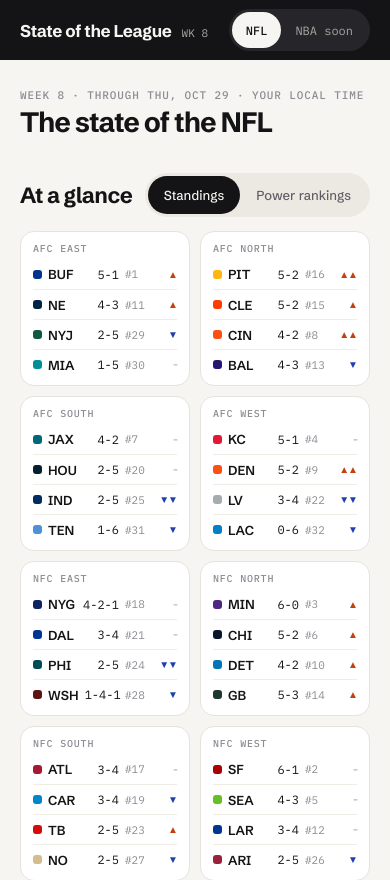
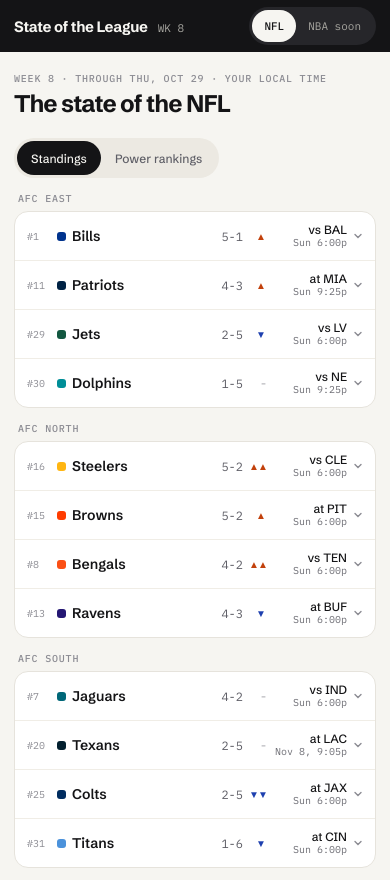
Before and after one commit to bdavey619/state-of-the-league, a React (Vite) app: page / in a window 390 px wide. Shown: the top 880 px of the page. Built offline with nearby package versions, Linux system fonts and the light colour scheme.

Commit message:
Compact phone layout: one tappable line per team
Co-Authored-By: Claude Opus 5.5 <noreply@anthropic.com>
Claude-Session: https://claude.ai/code/session_012TXsz3jFeEauD8NU3797jq

```diff
--- a/src/App.jsx
+++ b/src/App.jsx
@@ -1,6 +1,7 @@
 import { useEffect, useState } from 'react';
 import Glance from './components/Glance.jsx';
 import Conference from './components/Conference.jsx';
+import MobileList from './components/MobileList.jsx';
 import { updatedLabel } from './format.js';
 
 export default function App() {
@@ -44,11 +45,16 @@ export default function App() {
               <h1>The state of the NFL</h1>
             </div>
 
-            <Glance conferences={data.conferences} />
+            <div className="desktop-only">
+              <Glance conferences={data.conferences} />
+              {data.conferences.map((c) => (
+                <Conference key={c.abbr} conf={c} />
+              ))}
+            </div>
 
-            {data.conferences.map((c) => (
-              <Conference key={c.abbr} conf={c} />
-            ))}
+            <div className="mobile-only">
+              <MobileList conferences={data.conferences} />
+            </div>
 
             <footer className="footer">
               <p>
--- /dev/null
+++ b/src/components/MobileList.jsx
@@ -0,0 +1,85 @@
+import { useMemo, useState } from 'react';
+import { nextLabel, record } from '../format.js';
+import Heat from './Heat.jsx';
+
+// Phone layout: one compact line per team; tap to open its storyline and player to watch.
+export default function MobileList({ conferences }) {
+  const [view, setView] = useState('standings');
+  const [open, setOpen] = useState(null);
+
+  const groups = useMemo(() => {
+    const divisions = conferences.flatMap((c) => c.divisions);
+    if (view === 'standings') return divisions.map((d) => ({ name: d.name, teams: d.teams }));
+    const all = divisions.flatMap((d) => d.teams).sort((a, b) => a.rank - b.rank);
+    return [{ name: 'Power rankings', teams: all }];
+  }, [conferences, view]);
+
+  return (
+    <section className="m-list" aria-label="Teams">
+      <div className="segmented m-toggle" role="group" aria-label="Sort teams">
+        <button type="button" aria-pressed={view === 'standings'} onClick={() => setView('standings')}>
+          Standings
+        </button>
+        <button type="button" aria-pressed={view === 'power'} onClick={() => setView('power')}>
+          Power rankings
+        </button>
+      </div>
+
+      {groups.map((g) => (
+        <div className="m-group" key={g.name}>
+          {view === 'standings' && <div className="mono m-group-name">{g.name}</div>}
+          <div className="m-card">
+            {g.teams.map((t) => {
+              const isOpen = open === t.abbr;
+              const next = nextLabel(t.next);
+              return (
+                <div className={`m-team${isOpen ? ' open' : ''}`} key={t.abbr}>
+                  <button
+                    type="button"
+                    className="m-row"
+                    aria-expanded={isOpen}
+                    onClick={() => setOpen(isOpen ? null : t.abbr)}
+                  >
+                    <span className="mono m-rank">{view === 'power' ? t.rank : `#${t.rank}`}</span>
+                    <span className="swatch" style={{ background: t.color }} aria-hidden="true" />
+                    <span className="m-name">{t.name}</span>
+                    <span className="mono m-rec">{record(t)}</span>
+                    <Heat label={t.heat} />
+                    <span className="m-next">
+                      <span className="m-opp">{next.opp}</span>
+                      <span className="mono m-when">{next.when}</span>
+                    </span>
+                    <svg className="m-chev" width="10" height="10" viewBox="0 0 10 10" aria-hidden="true">
+                      <path d="M2 3.5l3 3 3-3" fill="none" stroke="currentColor" strokeWidth="1.4" strokeLinecap="round" />
+                    </svg>
+                  </button>
+                  {isOpen && (
+                    <div className="m-detail">
+                      <p>{t.story}</p>
+                      <div className="m-player">
+                        <span className="mono m-label">Watch</span>
+                        <span>
+                          <strong>{t.player?.name}</strong> <span className="mono pos">{t.player?.pos}</span>
+                          <span className="player-line"> · {t.player?.line}</span>
+                        </span>
+                      </div>
+                    </div>
+                  )}
+                </div>
+              );
+            })}
+          </div>
+        </div>
+      ))}
+
+      <div className="mono legend">
+        <span><span className="heat up">▲▲</span> Hot</span>
+        <span><span className="heat up">▲</span> Warm</span>
+        <span><span className="heat flat">–</span> Steady</span>
+        <span><span className="heat down">▼</span> Cool</span>
+        <span><span className="heat down">▼▼</span> Cold</span>
+        <span># power rank · tap a team for more</span>
+      </div>
+    </section>
+  );
+}
--- a/src/format.js
+++ b/src/format.js
@@ -21,13 +21,13 @@ function shortTime(d) {
   return TIME.format(d).replace(/\s?(AM|PM)$/, (_, p) => p[0].toLowerCase());
 }
 
-// Kickoff label in the viewer's own time zone: "Sun 10:00a" within a week, else "Nov 8 · 10:00a".
+// Kickoff label in the viewer's own time zone: "Sun 10:00a" within a week, else "Nov 8, 10:00a".
 export function kickoffLabel(iso, now = new Date()) {
   if (!iso) return '';
   const d = new Date(iso);
   const days = (d - now) / 86400000;
   if (days > -1 && days < 6) return `${DAY.format(d)} ${shortTime(d)}`;
-  return `${DATE.format(d)} · ${shortTime(d)}`;
+  return `${DATE.format(d)}, ${shortTime(d)}`;
 }
 
 export function nextLabel(next) {
--- a/src/styles.css
+++ b/src/styles.css
@@ -154,12 +154,51 @@ h2 { margin: 0; font-weight: 700; font-size: 22px; letter-spacing: -0.025em; }
 }
 .footer p { margin: 0 0 6px; }
 
+/* Desktop vs phone layouts */
+.desktop-only { display: flex; flex-direction: column; gap: 36px; }
+.mobile-only { display: none; }
+
+/* Phone list */
+.m-list { display: flex; flex-direction: column; gap: 14px; }
+.m-toggle { align-self: flex-start; }
+.m-group { display: flex; flex-direction: column; gap: 6px; }
+.m-group-name {
+  padding: 0 4px; font-size: 10px; font-weight: 500; letter-spacing: 0.08em;
+  text-transform: uppercase; color: var(--dim);
+}
+.m-card { background: var(--card); border: 1px solid var(--line); border-radius: 14px; overflow: hidden; }
+.m-team + .m-team { border-top: 1px solid var(--hair); }
+.m-row {
+  display: grid;
+  grid-template-columns: 24px 9px minmax(0, 1fr) 38px 16px 76px 10px;
+  gap: 6px; align-items: center;
+  width: 100%; min-height: 48px; padding: 6px 12px;
+  border: 0; background: transparent; color: var(--ink); text-align: left; cursor: pointer;
+}
+.m-rank { font-size: 10px; color: var(--dim); }
+.m-name { font-weight: 600; font-size: 14px; white-space: nowrap; overflow: hidden; text-overflow: ellipsis; }
+.m-rec { font-size: 12px; color: var(--muted); white-space: nowrap; text-align: right; }
+.m-next { display: flex; flex-direction: column; align-items: flex-end; line-height: 1.2; }
+.m-opp { font-size: 12px; font-weight: 500; white-space: nowrap; }
+.m-when { font-size: 10px; color: var(--faint); white-space: nowrap; }
+.m-chev { color: var(--dim); transition: transform 0.15s ease; }
+.m-team.open .m-chev { transform: rotate(180deg); }
+.m-team.open { background: #fbfaf7; }
+.m-detail { padding: 0 14px 12px 51px; display: flex; flex-direction: column; gap: 8px; }
+.m-detail p { margin: 0; font-size: 13px; line-height: 1.45; color: var(--text); }
+.m-player { display: flex; gap: 8px; align-items: baseline; font-size: 13px; line-height: 1.4; }
+.m-player strong { font-weight: 600; }
+.m-label { flex: none; font-size: 9px; letter-spacing: 0.08em; text-transform: uppercase; color: var(--dim); }
+
 @media (max-width: 760px) {
-  .row {
-    grid-template-columns: minmax(0, 1fr) auto;
-    grid-template-areas: 'team next' 'story story' 'player player';
-  }
-  .row-head { display: none; }
-  .next { text-align: right; }
-  h1 { font-size: 28px; }
+  .desktop-only { display: none; }
+  .mobile-only { display: block; }
+  .main { padding: 20px 14px 48px; gap: 22px; }
+  .topbar-inner { padding: 0 14px; min-height: 52px; }
+  .brand-name { font-size: 15px; }
+  .league { min-height: 32px; padding: 0 12px; font-size: 11px; }
+  h1 { font-size: 24px; }
+  .kicker { font-size: 10px; }
+  .segmented button { min-height: 34px; padding: 0 14px; font-size: 12px; }
+  .footer { font-size: 11px; }
 }
```
